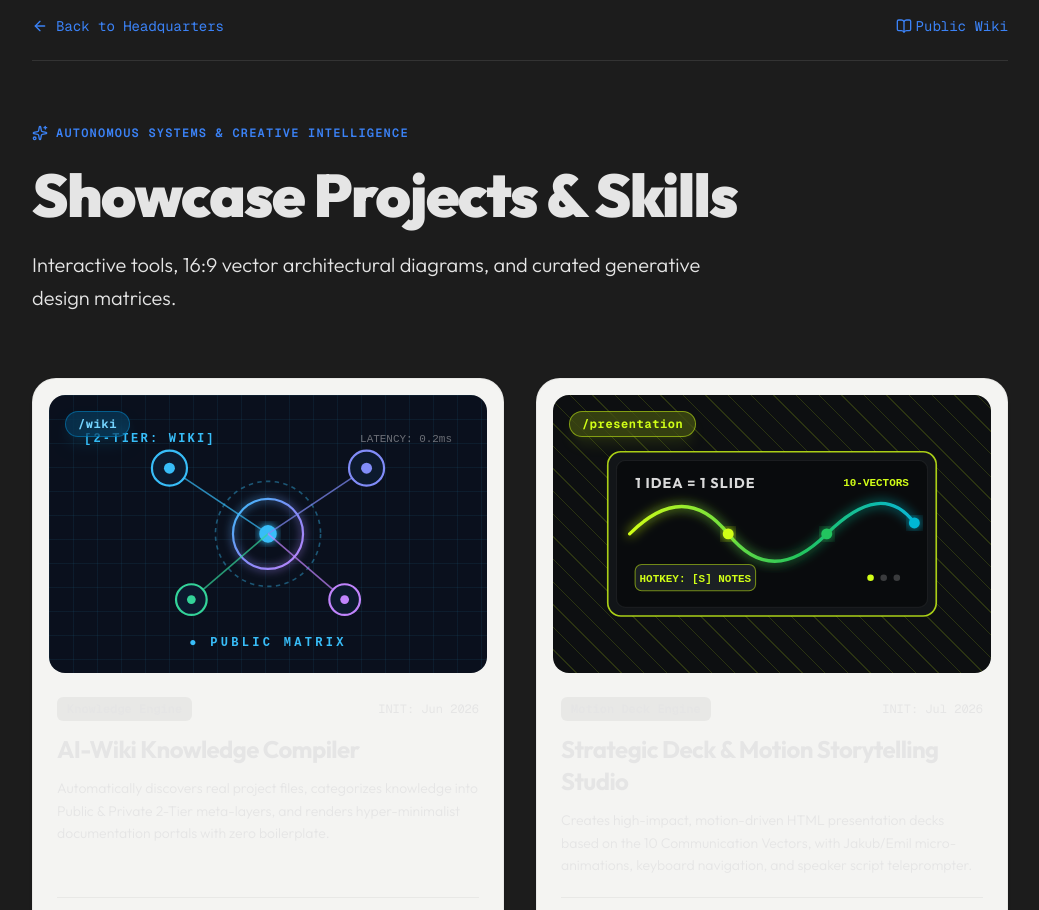
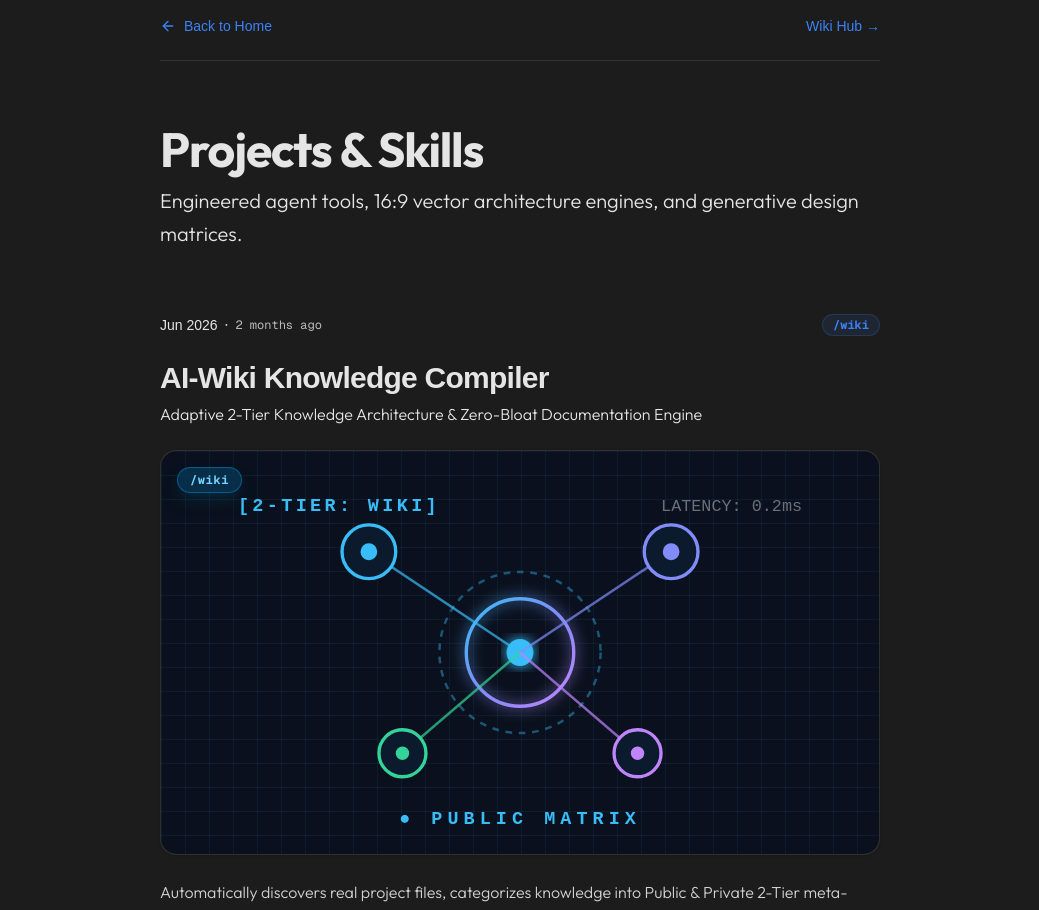
Before and after one commit to alimkhalelov/personal-website-telos, a Next.js app: page /projects in a window 1280 px wide. Shown: the part 80-990 px from the top of the page, without its empty margins (120-1159 px from the left). Built offline with nearby package versions, Linux system fonts and the light colour scheme.

Commit message:
style: slow down marquee by 3x and redesign /projects page as single-column minimalist feed

```diff
--- a/src/app/globals.css
+++ b/src/app/globals.css
@@ -91,7 +91,7 @@ body {
 .animate-marquee {
   display: flex;
   width: max-content;
-  animation: marquee 40s linear infinite;
+  animation: marquee 120s linear infinite;
   will-change: transform;
 }
 
--- a/src/app/projects/page.tsx
+++ b/src/app/projects/page.tsx
@@ -1,59 +1,91 @@
 import { Metadata } from "next";
 import Link from "next/link";
-import { ArrowLeft, Sparkles, ArrowUpRight, Play, BookOpen } from "lucide-react";
+import { ArrowLeft, ArrowUpRight, Play, Sparkles } from "lucide-react";
 import { getAllProjects } from "@/lib/projects-data";
 import { GenerativeThumbnail } from "@/components/projects/generative-thumbnail";
 
 export const metadata: Metadata = {
-  title: "Showcase Projects & Skills | Alimzhan",
-  description: "Explore autonomous agent skills, 16:9 vector architecture engines, and generative style databases.",
+  title: "Projects & Skills | Alimzhan",
+  description: "Autonomous agent skills, 16:9 vector architecture engines, and generative style databases.",
 };
 
 export default function ProjectsIndexPage() {
   const projects = getAllProjects();
 
   return (
-    <main className="max-w-5xl mx-auto px-6 py-16 sm:py-24 flex flex-col gap-16 w-full">
-      {/* Top Header */}
+    <main className="max-w-3xl mx-auto px-6 py-16 sm:py-24 flex flex-col gap-16 w-full">
+      {/* Top Header Navigation */}
       <div className="flex items-center justify-between border-b border-border pb-6">
         <Link
           href="/"
-          className="inline-flex items-center gap-2 text-sm font-mono text-muted-foreground hover:text-foreground transition-colors !no-underline"
+          className="inline-flex items-center gap-2 text-sm text-muted-foreground hover:text-foreground transition-colors !no-underline"
+          style={{ fontFamily: "'Google Sans', sans-serif" }}
         >
           <ArrowLeft className="w-4 h-4" />
-          <span>Back to Headquarters</span>
+          <span>Back to Home</span>
         </Link>
         <Link
           href="/wiki"
-          className="text-sm font-mono text-muted-foreground hover:text-accent transition-colors !no-underline flex items-center gap-1"
+          className="text-sm text-muted-foreground hover:text-accent transition-colors !no-underline"
+          style={{ fontFamily: "'Google Sans', sans-serif" }}
         >
-          <BookOpen className="w-4 h-4" />
-          <span>Public Wiki</span>
+          Wiki Hub →
         </Link>
       </div>
 
-      {/* Hero */}
-      <section className="flex flex-col gap-6 animate-in fade-in slide-in-from-bottom-4 duration-700">
-        <div className="flex items-center gap-2 text-xs font-mono text-accent uppercase tracking-widest font-semibold">
-          <Sparkles className="w-4 h-4" />
-          <span>Autonomous Systems & Creative Intelligence</span>
-        </div>
-        <h1 className="text-4xl sm:text-6xl font-black tracking-tight text-foreground">
-          Showcase Projects & Skills
+      {/* Page Title */}
+      <section className="flex flex-col gap-3">
+        <h1 className="text-4xl sm:text-5xl font-bold tracking-tight text-foreground">
+          Projects & Skills
         </h1>
-        <p className="text-xl text-muted-foreground max-w-2xl font-light leading-relaxed">
-          Interactive tools, 16:9 vector architectural diagrams, and curated generative design matrices.
+        <p className="text-lg sm:text-xl text-muted-foreground font-light leading-relaxed">
+          Engineered agent tools, 16:9 vector architecture engines, and generative design matrices.
         </p>
       </section>
 
-      {/* Grid of Projects */}
-      <section className="grid grid-cols-1 md:grid-cols-2 gap-8">
+      {/* Single-Column Editorial Feed (Intentional Functional Minimalism) */}
+      <section className="flex flex-col divide-y divide-border">
         {projects.map((project) => (
-          <div
+          <article
             key={project.slug}
-            className="flex flex-col rounded-3xl overflow-hidden bg-[#F4F4F2] dark:bg-[#16161a] border border-black/5 dark:border-white/5 hover:border-accent/50 transition-all duration-300 group shadow-sm hover:shadow-2xl"
+            className="py-14 first:pt-0 last:pb-0 flex flex-col gap-6 group"
           >
-            <div className="relative aspect-[16/10] w-full p-4 pb-0">
+            {/* Meta Row: Date, Time Ago, Command */}
+            <div className="flex items-center justify-between text-sm text-muted-foreground">
+              <div className="flex items-center gap-2">
+                <time style={{ fontFamily: "'Google Sans', sans-serif" }}>
+                  {project.dateDisplay}
+                </time>
+                <span>·</span>
+                <span className="text-xs font-mono opacity-80">
+                  {project.timeAgo}
+                </span>
+              </div>
+              <span className="text-xs font-mono font-bold text-accent bg-accent/10 px-2.5 py-0.5 rounded-full border border-accent/20">
+                {project.command}
+              </span>
+            </div>
+
+            {/* Title & Subtitle */}
+            <div className="flex flex-col gap-1.5">
+              <Link
+                href={`/projects/${project.slug}`}
+                className="!no-underline group-hover:text-accent transition-colors"
+              >
+                <h2
+                  className="text-2xl sm:text-3xl font-bold tracking-tight text-foreground group-hover:underline"
+                  style={{ fontFamily: "'Google Sans', sans-serif" }}
+                >
+                  {project.title}
+                </h2>
+              </Link>
+              <p className="text-base text-muted-foreground font-light">
+                {project.headline}
+              </p>
+            </div>
+
+            {/* Visual Thumbnail */}
+            <div className="relative aspect-[16/9] w-full rounded-2xl overflow-hidden border border-border/80 group-hover:border-border transition-colors bg-card shadow-sm">
               <Link href={`/projects/${project.slug}`} className="block w-full h-full">
                 <GenerativeThumbnail
                   theme={project.generativeTheme}
@@ -63,45 +95,45 @@ export default function ProjectsIndexPage() {
               </Link>
             </div>
 
-            <div className="p-6 flex flex-col justify-between flex-1 gap-5">
-              <div className="flex flex-col gap-3">
-                <div className="flex items-center justify-between text-xs font-mono">
-                  <span className="px-2.5 py-1 rounded-md bg-black/5 dark:bg-white/5 text-foreground font-semibold">
-                    {project.tag}
+            {/* TL;DR Narrative */}
+            <p className="text-base text-foreground/90 leading-relaxed font-light">
+              {project.tldr}
+            </p>
+
+            {/* Badges & Direct Clean Action Links */}
+            <div className="flex flex-col sm:flex-row sm:items-center justify-between gap-4 pt-2">
+              <div className="flex flex-wrap gap-2">
+                {project.badges.slice(0, 3).map((badge) => (
+                  <span
+                    key={badge}
+                    className="text-xs px-2.5 py-1 rounded-md bg-muted/30 text-muted-foreground font-mono"
+                  >
+                    {badge}
                   </span>
-                  <span className="text-muted-foreground">INIT: {project.dateDisplay}</span>
-                </div>
-
-                <Link href={`/projects/${project.slug}`} className="!no-underline group-hover:text-accent transition-colors">
-                  <h3 className="text-2xl font-bold tracking-tight text-foreground">
-                    {project.title}
-                  </h3>
-                </Link>
-
-                <p className="text-sm text-muted-foreground font-light leading-relaxed">
-                  {project.tldr}
-                </p>
+                ))}
               </div>
 
-              <div className="flex items-center justify-between pt-4 border-t border-black/5 dark:border-white/5">
+              <div className="flex items-center gap-5 shrink-0">
                 <Link
                   href={`/projects/${project.slug}`}
-                  className="inline-flex items-center gap-1 text-xs font-mono font-bold text-foreground hover:text-accent transition-colors !no-underline"
+                  className="inline-flex items-center gap-1 text-sm font-medium text-foreground hover:text-accent transition-colors !no-underline"
+                  style={{ fontFamily: "'Google Sans', sans-serif" }}
                 >
-                  <span>Spec & Architecture</span>
-                  <ArrowUpRight className="w-3.5 h-3.5" />
+                  <span>Spec & 16:9 Canvas</span>
+                  <ArrowUpRight className="w-4 h-4" />
                 </Link>
 
                 <Link
                   href={project.demoUrl}
-                  className="inline-flex items-center gap-1.5 px-3 py-1.5 rounded-xl bg-accent text-white hover:opacity-90 transition-opacity text-xs font-mono font-semibold !no-underline shadow-sm"
+                  className="inline-flex items-center gap-1.5 text-sm font-semibold text-accent hover:underline !no-underline"
+                  style={{ fontFamily: "'Google Sans', sans-serif" }}
                 >
-                  <Play className="w-3 h-3 fill-current" />
+                  <Play className="w-3.5 h-3.5 fill-current" />
                   <span>Demo</span>
                 </Link>
               </div>
             </div>
-          </div>
+          </article>
         ))}
       </section>
     </main>
```
